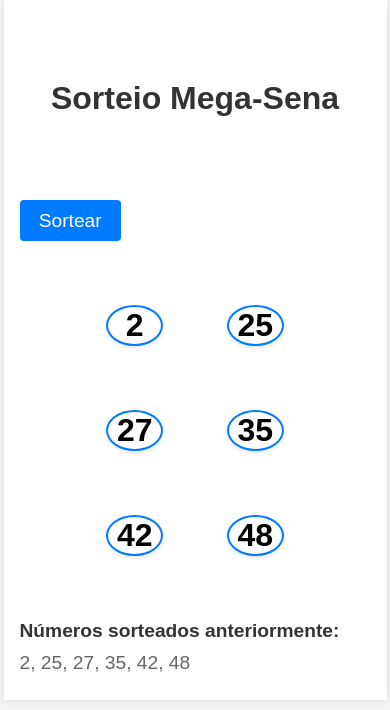
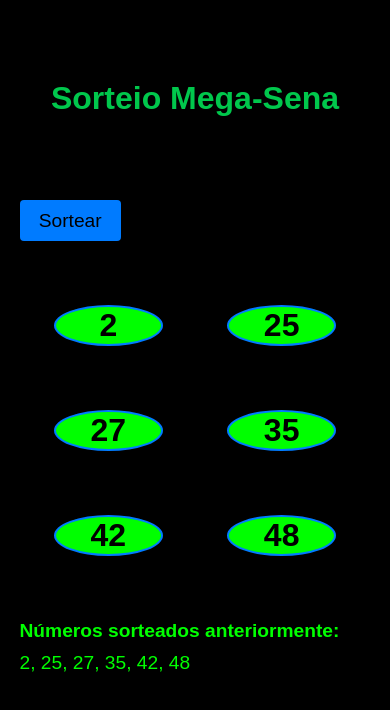
Before and after one commit to GleisonAmorim/Projeto-Sorteador-HTML, a plain HTML site: page index.html in a window 390 px wide. Both pictures are taken after a click on the button "Sortear". Drawn offline with Linux system fonts and the light colour scheme.

Commit message:
Update index.html

```diff
--- a/index.html
+++ b/index.html
@@ -7,22 +7,22 @@
     <style>
         body {
             font-family: Arial, sans-serif;
-            background-color: #f5f5f5;
+            background-color: #000000;
             margin: 0;
             padding: 0;
         }
 
         h1 {
             text-align: center;
-            color: #333;
+            color: #00c74c;
             margin: 2em 0;
         }
 
         .container {
-            max-width: 90%; /* Alterado para ser responsivo */
+            max-width: 90%;
             margin: 0 auto;
             padding: 2em;
-            background-color: #fff;
+            background-color: #000; /* Fundo preto */
             box-shadow: 0 0 10px rgba(0, 0, 0, 0.1);
         }
 
@@ -31,7 +31,7 @@
             margin-top: 1em;
             padding: 0.5em 1em;
             background-color: #007bff;
-            color: #fff;
+            color: #000000;
             border: none;
             border-radius: 4px;
             cursor: pointer;
@@ -60,9 +60,10 @@
             justify-content: center;
             align-items: center;
             margin: 1em;
-            background-color: #fff;
+            background-color: #00ff00; /* Verde dinheiro */
             box-shadow: 0 2px 4px rgba(0, 0, 0, 0.1);
             transition: box-shadow 0.3s;
+            color: #000; /* Texto preto */
         }
 
         .numero:hover {
@@ -76,7 +77,7 @@
         #numeros-anteriores h2 {
             font-size: 1.2em;
             margin-bottom: 0.5em;
-            color: #333;
+            color: #00ff00; /* Verde dinheiro */
         }
 
         #numeros-anteriores ul {
@@ -88,7 +89,7 @@
         #numeros-anteriores li {
             font-size: 1.2em;
             margin-bottom: 0.5em;
-            color: #666;
+            color: #00ff00; /* Verde dinheiro */
         }
 
         @media only screen and (max-width: 600px) {
@@ -97,8 +98,14 @@
             }
 
             .numero {
-                width: 15%;
-                height: 15%;
+                width: 30%; /* Ajuste a largura conforme necessário */
+                height: 30%; /* Ajuste a altura conforme necessário */
+            }
+
+            .imagem-aleatoria {
+                width: 100%; /* Tornar a imagem responsiva */
+                height: auto; /* Manter proporções */
+                margin-bottom: 1em; /* Adicionar espaço entre as imagens */
             }
         }
     </style>
@@ -150,6 +157,27 @@
             numerosAnterioresItem.innerHTML = numeros.slice(0, 6).join(", ");
             numerosAnterioresList.insertBefore(numerosAnterioresItem, numerosAnterioresList.firstChild);
         }
+
+        // Função para adicionar imagens aleatórias
+        function adicionarImagensAleatorias() {
+            var imagens = [
+                'https://i.postimg.cc/G26RfTVx/images-removebg-preview.png',
+                'https://i.postimg.cc/hPSZBtnL/10433124-removebg-preview.png',
+                'https://i.postimg.cc/g2hZt37N/f5488f7af15452c26a5cd481f3501dfe-removebg-preview.png'
+            ];
+
+            var containerImagens = document.getElementById('imagens-aleatorias');
+
+            for (var i = 0; i < imagens.length; i++) {
+                var imagem = document.createElement('img');
+                imagem.src = imagens[i];
+                imagem.className = 'imagem-aleatoria'; // Adicione uma classe para estilizar se necessário
+                containerImagens.appendChild(imagem);
+            }
+        }
+
+        // Chame a função de adicionar imagens aleatórias
+        adicionarImagensAleatorias();
     </script>
 </head>
 <body>
@@ -161,6 +189,8 @@
             <h2>Números sorteados anteriormente:</h2>
             <ul></ul>
         </div>
+        <!-- Adicionando imagens aleatórias -->
+        <div id="imagens-aleatorias"></div>
     </div>
 </body>
 </html>
```
Lines whose indentation alone changed are shown as unchanged.
